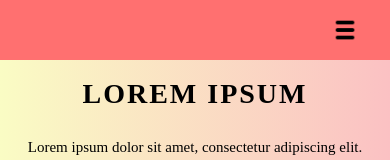
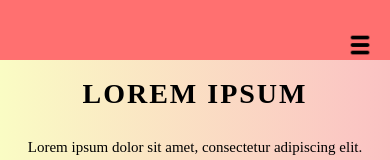
Before and after one commit to sravya2219/new-project, a plain HTML site: page index.html in a window 390 px wide. Shown: the top 160 px of the page. Drawn offline with Linux system fonts and the light colour scheme.

Commit message:
style.css

```diff
--- a/style.css
+++ b/style.css
@@ -188,15 +188,6 @@
     right: 15px;
     z-index: 10;
 
-  }
- label[for="nav-toggle"] {
-    position: absolute;
-    right: 15px;
-    top: 15px;
-    width: 30px;
-    height: 30px;
-    z-index: 20;
-    cursor: pointer;
   }
   /* Hidden checkbox - positioned off screen */
   #nav-toggle {
@@ -436,4 +427,5 @@
   display: block;
   max-width: 100%;
   height: auto;
+
 }
```
